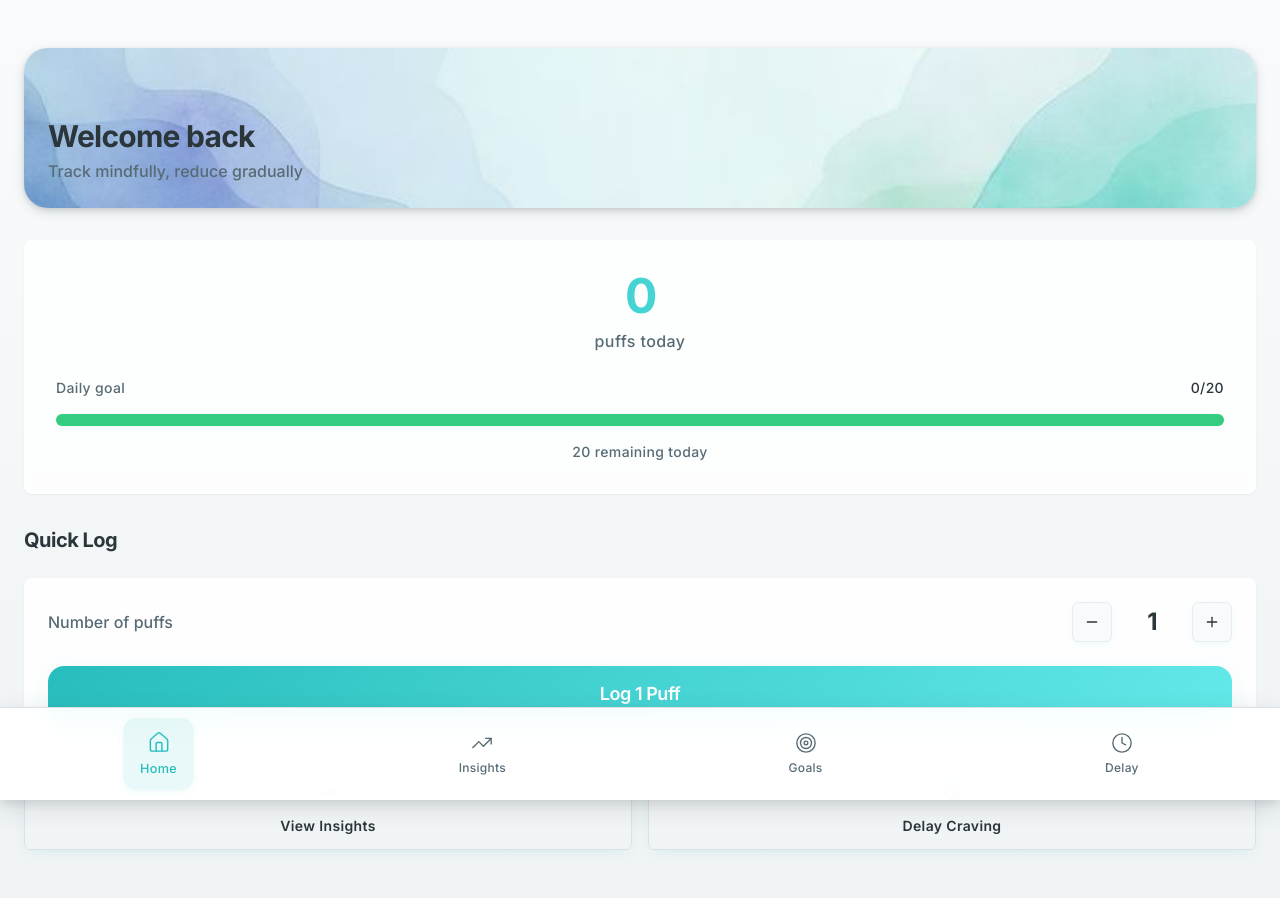
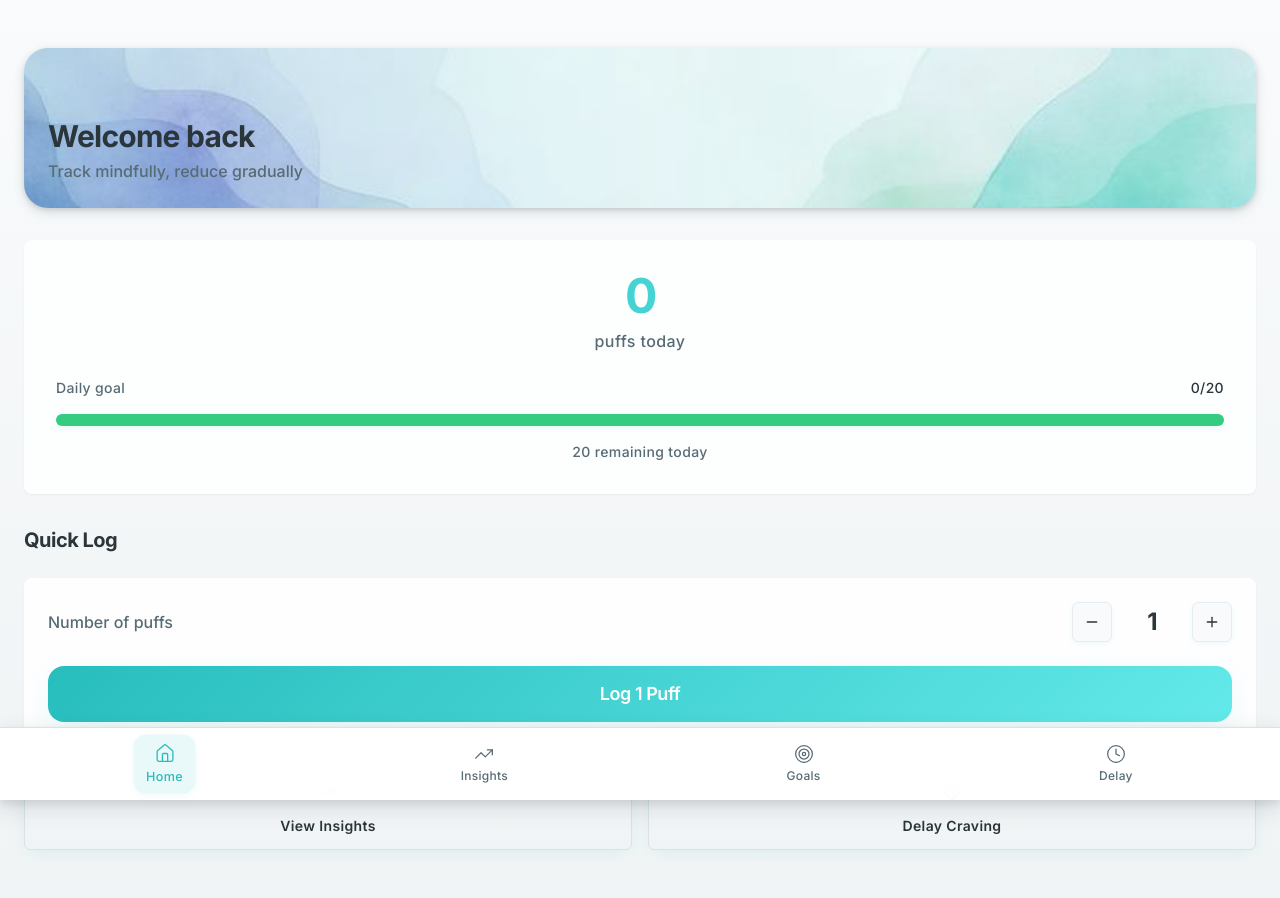
Before and after one commit to krishnanrithul/vape-ease-journey, a React (Vite) app: page / in a window 1280 px wide. Shown: the top 898 px of the page. Built offline with nearby package versions, Linux system fonts and the light colour scheme.

Commit message:
Fix cut-off cards
Adjust bottom banner size to prevent cutting off "View Insights" and "Delay Craving" cards.

```diff
--- a/src/components/BottomNav.tsx
+++ b/src/components/BottomNav.tsx
@@ -10,22 +10,22 @@ export function BottomNav() {
   ];
 
   return (
-    <nav className="fixed bottom-0 left-0 right-0 bg-card/95 backdrop-blur-md border-t border-border shadow-floating">
-      <div className="flex justify-around py-3">
+    <nav className="fixed bottom-0 left-0 right-0 bg-card/95 backdrop-blur-md border-t border-border shadow-floating z-50">
+      <div className="flex justify-around py-2 px-2">
         {navItems.map(({ to, icon: Icon, label }) => (
           <NavLink
             key={to}
             to={to}
             className={({ isActive }) =>
-              `flex flex-col items-center py-3 px-4 rounded-xl transition-smooth font-medium ${
+              `flex flex-col items-center py-2 px-3 rounded-xl transition-smooth font-medium ${
                 isActive
                   ? 'text-primary bg-primary/10 shadow-soft scale-105'
                   : 'text-muted-foreground hover:text-foreground hover:bg-muted/50 hover:scale-105'
               }`
             }
           >
-            <Icon size={22} className="stroke-[1.5]" />
-            <span className="text-xs mt-1.5 tracking-wide">{label}</span>
+            <Icon size={20} className="stroke-[1.5]" />
+            <span className="text-xs mt-1 tracking-wide">{label}</span>
           </NavLink>
         ))}
       </div>
--- a/src/pages/CravingDelay.tsx
+++ b/src/pages/CravingDelay.tsx
@@ -77,7 +77,7 @@ export default function CravingDelay() {
   const progressPercent = timeLeft > 0 ? ((selectedMinutes * 60 - timeLeft) / (selectedMinutes * 60)) * 100 : 0;
 
   return (
-    <div className="min-h-screen bg-gradient-calm pb-20">
+    <div className="min-h-screen bg-gradient-calm pb-32">
       <div className="px-6 pt-8">
         <div className="mb-6">
           <h1 className="text-2xl font-bold text-foreground mb-2">Delay Technique</h1>
--- a/src/pages/Goals.tsx
+++ b/src/pages/Goals.tsx
@@ -26,7 +26,7 @@ export default function Goals() {
   };
 
   return (
-    <div className="min-h-screen bg-gradient-calm pb-20">
+    <div className="min-h-screen bg-gradient-calm pb-32">
       <div className="px-6 pt-8">
         <div className="mb-6">
           <h1 className="text-2xl font-bold text-foreground mb-2">Your Goals</h1>
--- a/src/pages/Home.tsx
+++ b/src/pages/Home.tsx
@@ -25,7 +25,7 @@ export default function Home() {
   };
 
   return (
-    <div className="min-h-screen bg-gradient-calm pb-20 font-inter">
+    <div className="min-h-screen bg-gradient-calm pb-32 font-inter">
       {/* Hero Section */}
       <div className="px-6 pt-12 pb-8">
         <div className="relative overflow-hidden rounded-3xl mb-8 shadow-elevated">
--- a/src/pages/Insights.tsx
+++ b/src/pages/Insights.tsx
@@ -13,7 +13,7 @@ export default function Insights() {
   const weekAvg = Math.round(weekTotal / 7);
 
   return (
-    <div className="min-h-screen bg-gradient-calm pb-20">
+    <div className="min-h-screen bg-gradient-calm pb-32">
       <div className="px-6 pt-8">
         <div className="mb-6">
           <h1 className="text-2xl font-bold text-foreground mb-2">Your Progress</h1>
--- a/src/pages/TagSelection.tsx
+++ b/src/pages/TagSelection.tsx
@@ -38,7 +38,7 @@ export default function TagSelection() {
   };
 
   return (
-    <div className="min-h-screen bg-gradient-calm pb-20">
+    <div className="min-h-screen bg-gradient-calm pb-32">
       <div className="px-6 pt-8">
         {/* Header */}
         <div className="flex items-center mb-6">
```
